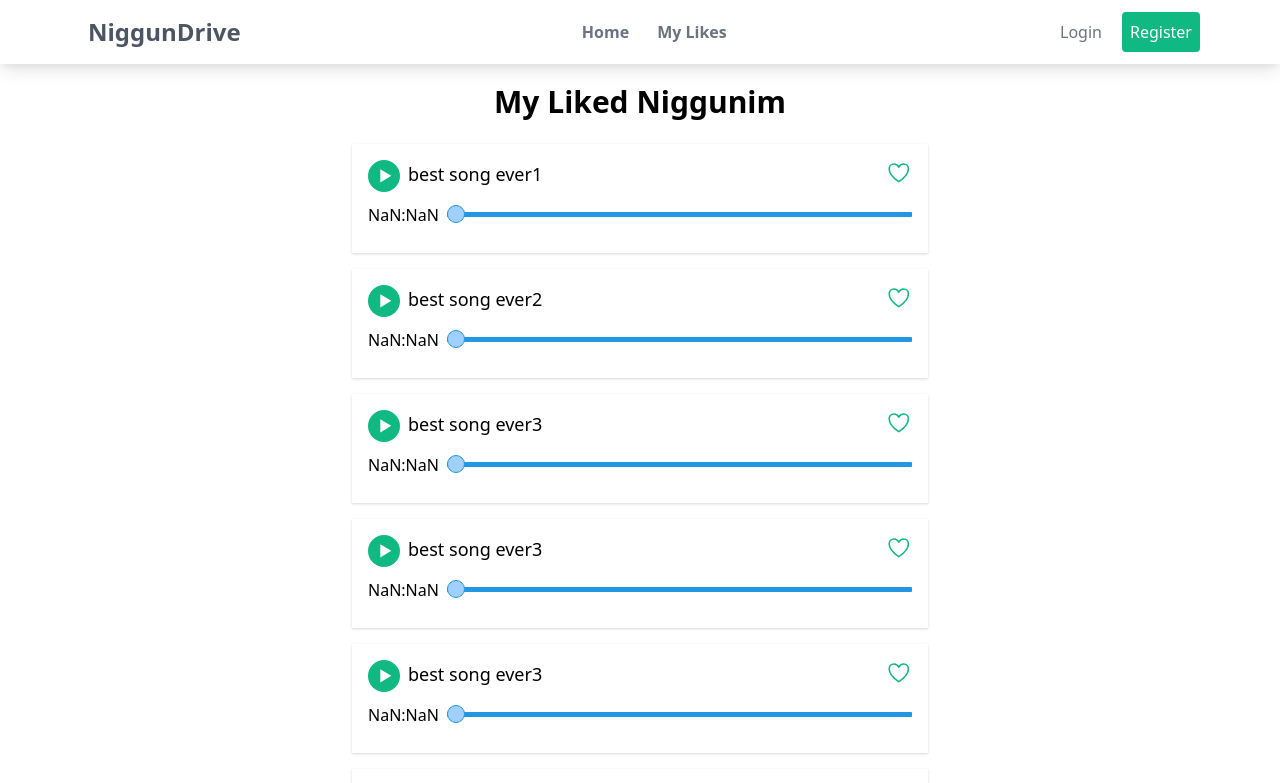
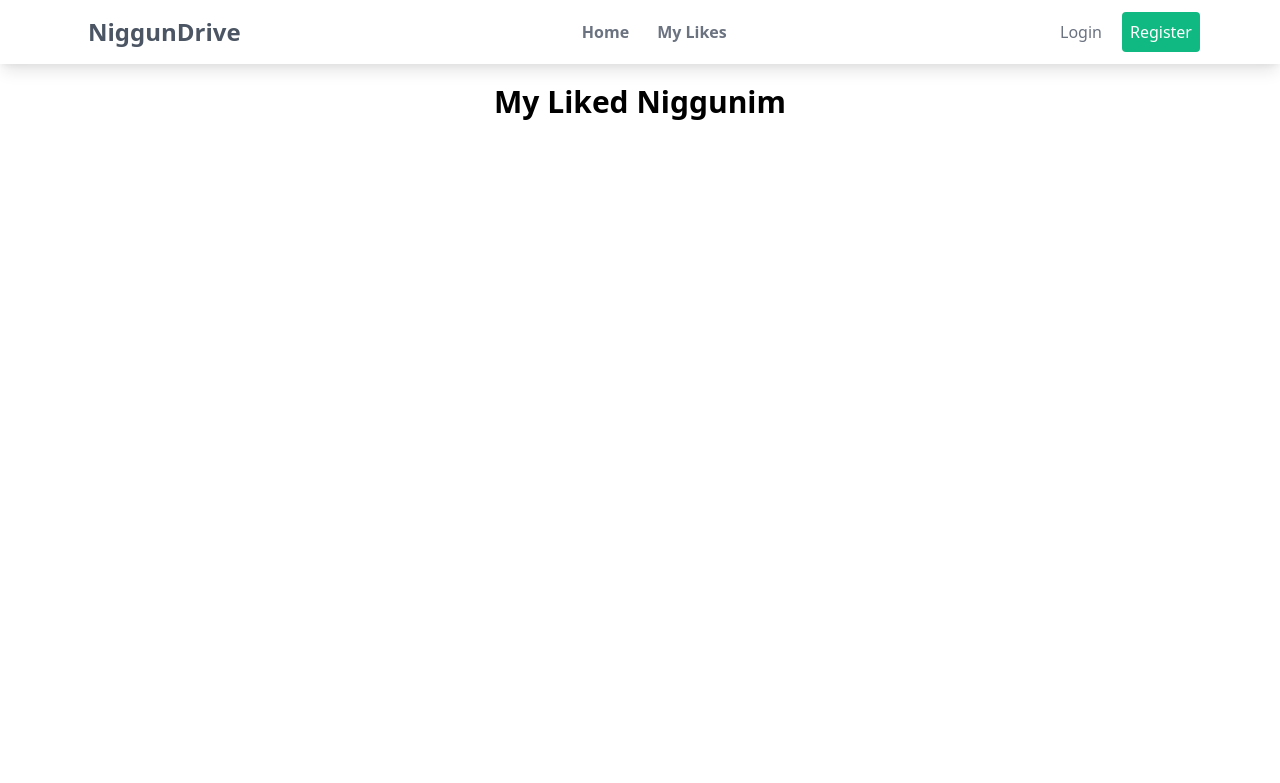
Before and after one commit to Shriever/NiggunDrive, a Next.js app in the folder web/: page /liked-posts in a window 1280 px wide. Shown: the top 783 px of the page. Built offline with nearby package versions, Linux system fonts and the light colour scheme; no server answers.

Commit message:
started on cache

```diff
--- a/web/components/Niggun.tsx
+++ b/web/components/Niggun.tsx
@@ -3,7 +3,14 @@ import { IoHeartOutline, IoHeart } from 'react-icons/io5';
 import PlayPause from './PlayPause';
 import { Track } from './NiggunList';
 import { formatTime } from '../utils/formatTime';
-import { useLikeMutation } from '../generated/graphql';
+import {
+  LikeMutation,
+  NiggunimDocument,
+  NiggunimQuery,
+  useLikeMutation,
+} from '../generated/graphql';
+import { ApolloCache } from '@apollo/client';
+import gql from 'graphql-tag';
 
 type Props = {
   track: Track;
@@ -11,6 +18,21 @@ type Props = {
   setIsPlaying: React.Dispatch<React.SetStateAction<boolean>>;
   trackIndex: number;
   setTrackIndex: React.Dispatch<React.SetStateAction<number>>;
+};
+
+const updateAfterLike = (
+  trackIndex: number,
+  cache: ApolloCache<LikeMutation>
+) => {
+  const data = cache.readFragment<{ id: number; isLiked: boolean | null }>({
+    id: 'Niggun:' + trackIndex,
+    fragment: gql`
+      fragment __ on Niggun {
+        id
+        isLiked
+      }
+    `,
+  });
 };
 
 const Niggun = ({
@@ -84,7 +106,10 @@ const Niggun = ({
   };
 
   const handleLike = async () => {
-    await like({ variables: { niggunId: trackIndex } });
+    await like({
+      variables: { niggunId: trackIndex },
+      update: cache => updateAfterLike(trackIndex, cache),
+    });
   };
 
   return (
--- a/web/package.json
+++ b/web/package.json
@@ -13,6 +13,7 @@
     "@apollo/client": "^3.4.16",
     "formik": "^2.2.9",
     "graphql": "^15.6.1",
+    "graphql-tag": "^2.12.5",
     "next": "11.1.2",
     "react": "17.0.2",
     "react-dom": "17.0.2",
--- a/web/pages/liked-posts.tsx
+++ b/web/pages/liked-posts.tsx
@@ -1,27 +1,15 @@
 import type { NextPage } from 'next';
 import NiggunList, { Track } from '../components/NiggunList';
 import Wrapper from '../components/Wrapper';
-import audioFile from '../assets/sample-9s.mp3';
 import React from 'react';
 import Header from '../components/Header';
 
-const tracks: Track[] = [
-  { title: 'best song ever1', audioSrc: audioFile },
-  { title: 'best song ever2', audioSrc: audioFile },
-  { title: 'best song ever3', audioSrc: audioFile },
-  { title: 'best song ever3', audioSrc: audioFile },
-  { title: 'best song ever3', audioSrc: audioFile },
-  { title: 'best song ever3', audioSrc: audioFile },
-  { title: 'best song ever3', audioSrc: audioFile },
-  { title: 'best song ever3', audioSrc: audioFile },
-  { title: 'best song ever3', audioSrc: audioFile },
-];
 
 const Home: NextPage = () => {
   return (
     <Wrapper>
       <Header>My Liked Niggunim</Header>
-      <NiggunList tracks={tracks} />
+      {/* <NiggunList tracks={tracks} /> */}
     </Wrapper>
   );
 };
```
Also changed, not shown: 1 other file (tests, documents, lock files or other folders).
